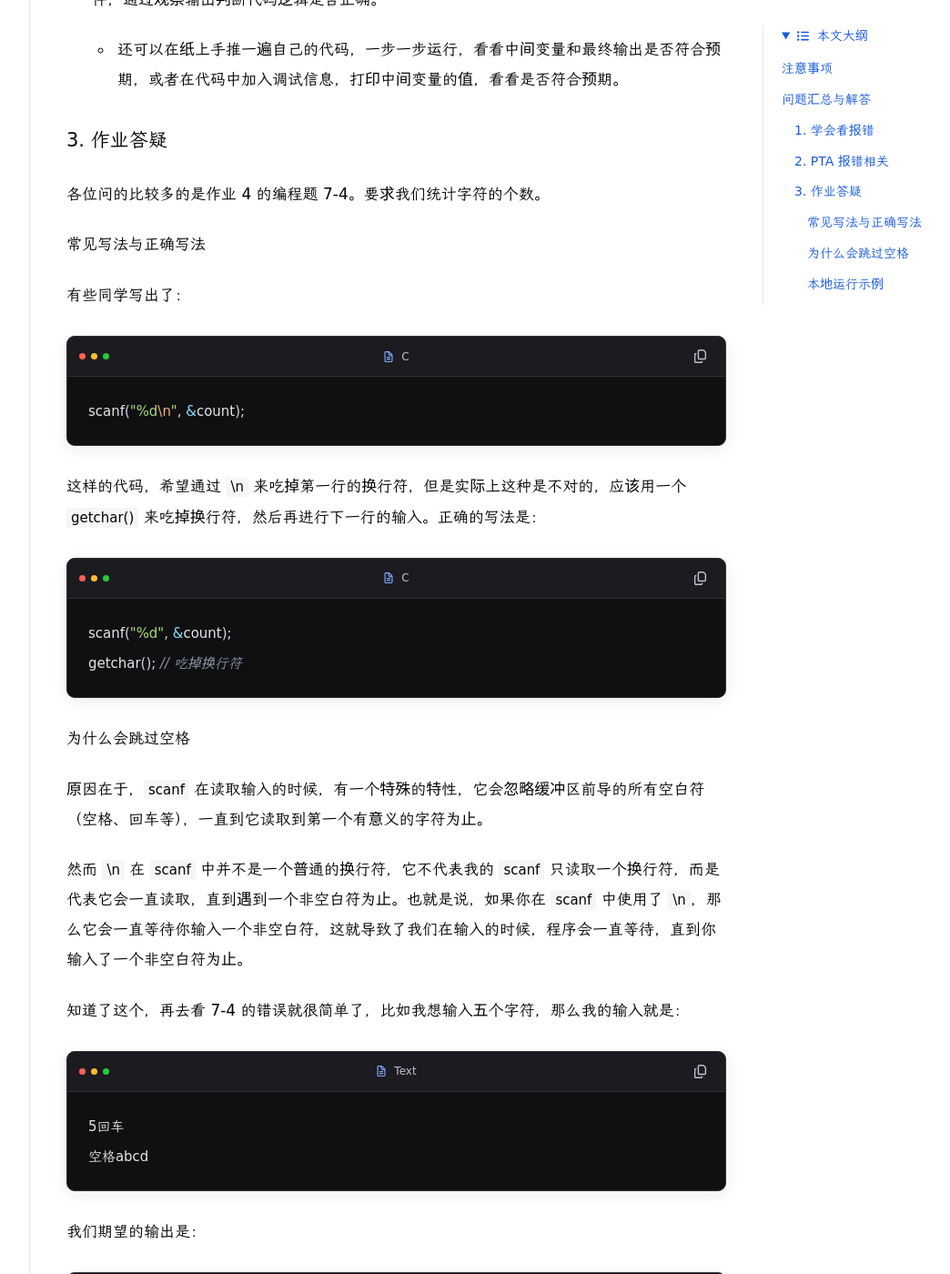
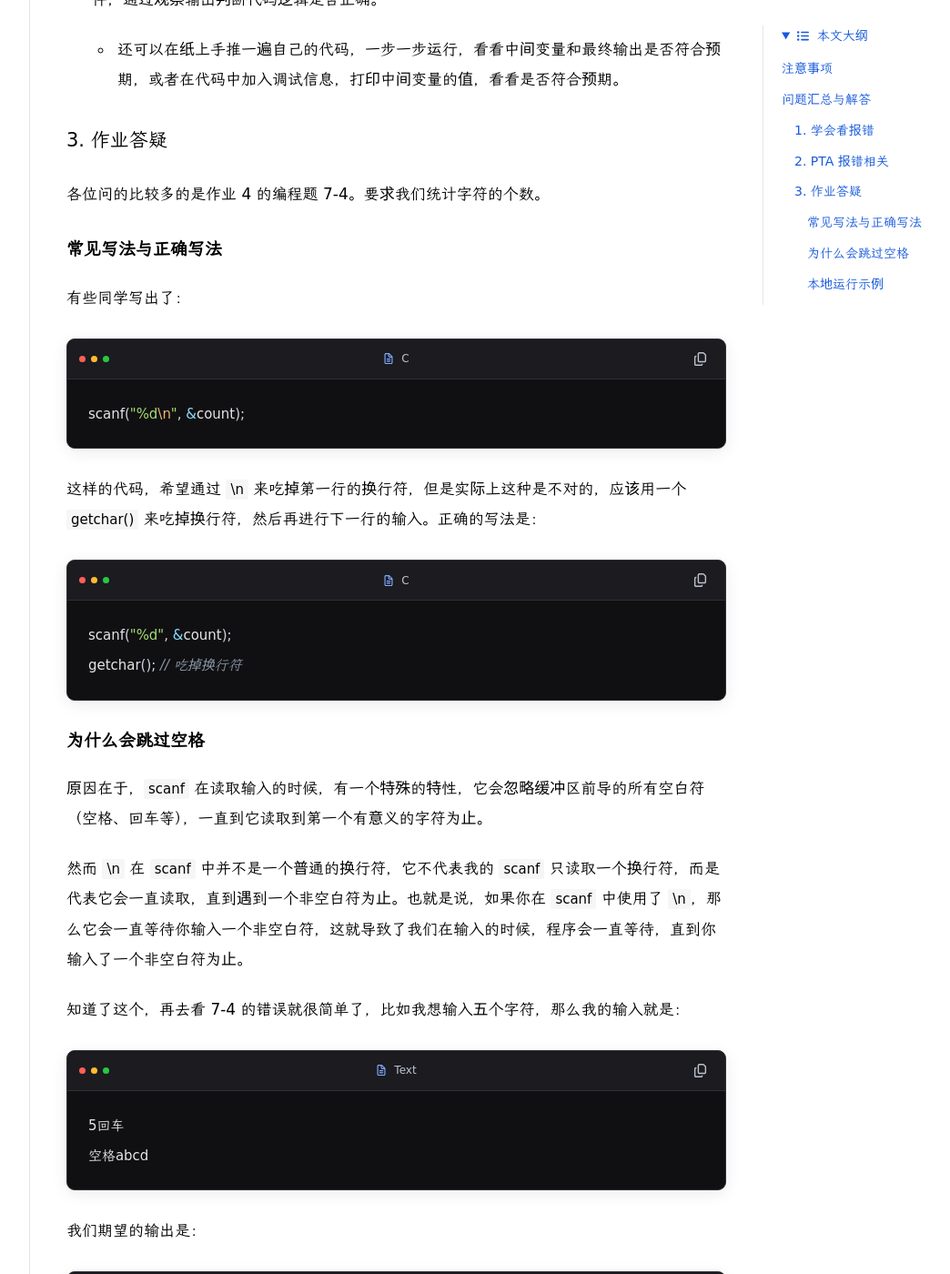
Before and after one commit to LaBaFan/hello-c, a Jekyll site: the page built from docs/qa/first-quiz.md, in a window 1280 px wide and 1400 px high, scrolled down 3788 px. Shown: the whole window at 91% size, without its empty margins (192-1236 px from the left). Built offline with Jekyll 4.4.1, drawn with Linux system fonts in a browser that asks for light colours; some web fonts are replaced.

Commit message:
Make fourth-level article headings distinct from body text

```diff
--- a/docs/assets/style.css
+++ b/docs/assets/style.css
@@ -94,6 +94,7 @@ h1, h2, h3, h4 { font-weight: 400; }
 .prose h1 { font-size: clamp(30px, 3vw, 40px); line-height: 1.5; margin: 0 0 34px; }
 .prose h2 { font-size: 26px; margin: 44px 0 23px; line-height: 1.6; }
 .prose h3 { font-size: 21px; margin: 30px 0 16px; }
+.prose h4 { font-size: 19px; font-weight: 700; line-height: 1.6; margin: 28px 0 14px; }
 .prose p { margin: 22px 0; }
 .prose ul, .prose ol { padding-left: 24px; }
 .prose li { margin: 9px 0; padding-left: 4px; }
```
